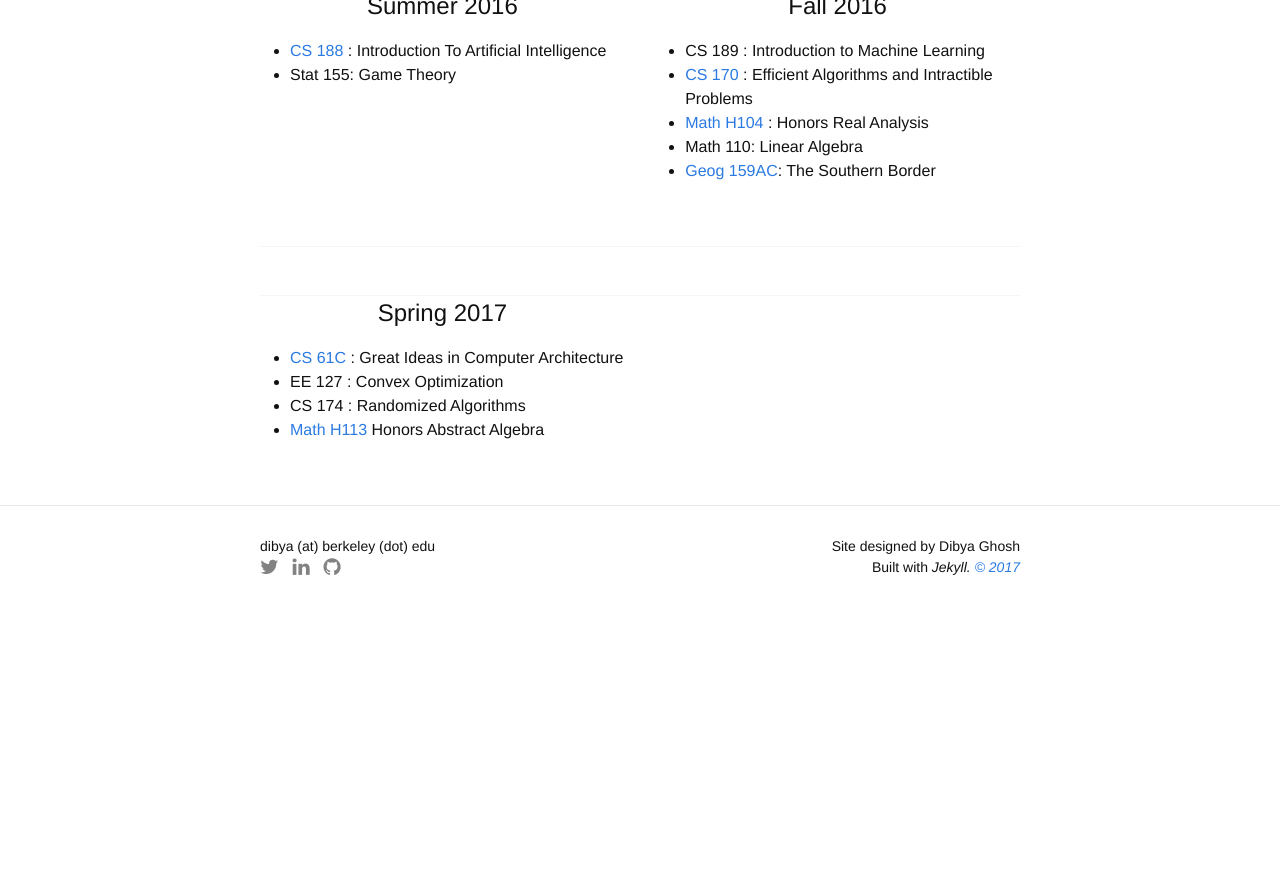
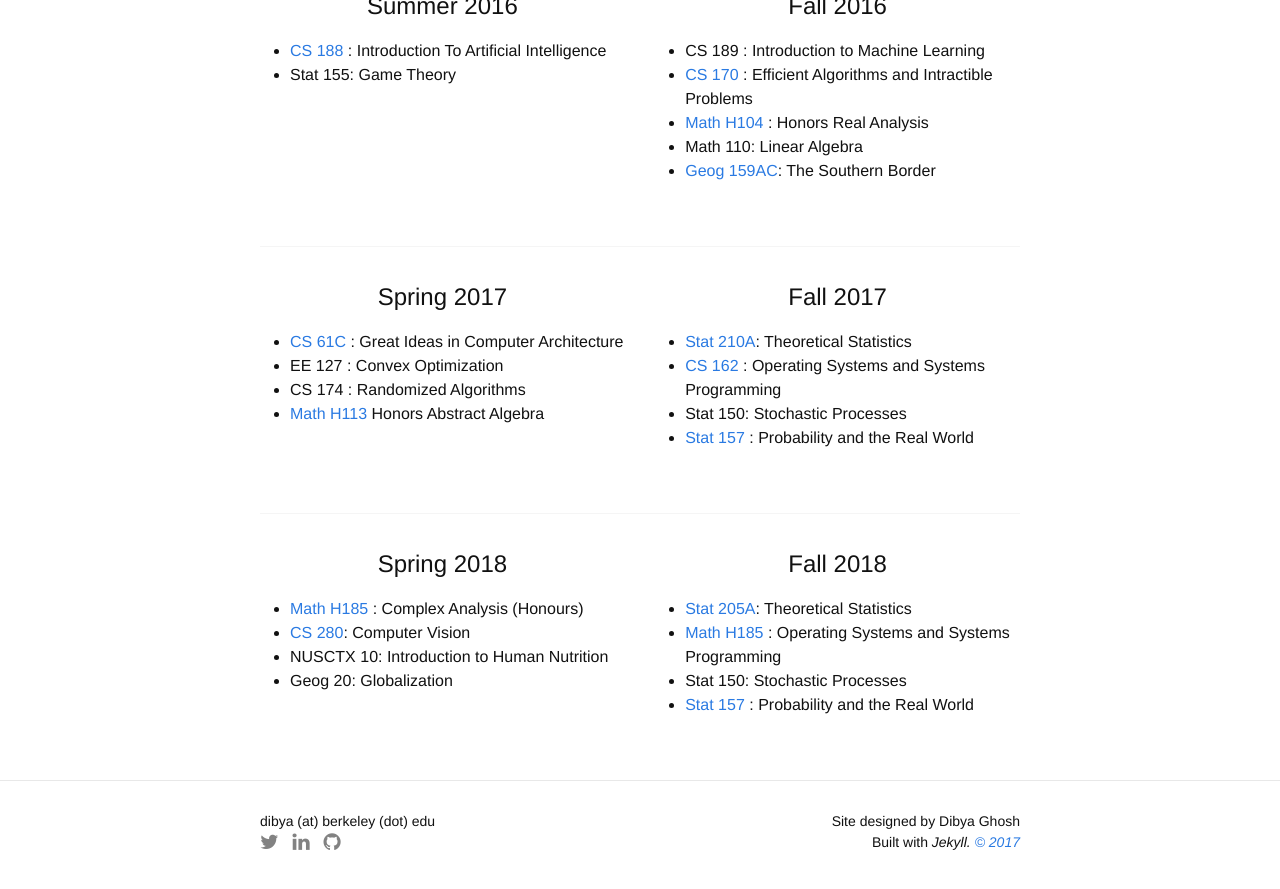
Before and after one commit to dibyaghosh/dibyaghosh.github.io, a Jekyll site: the page built from courses.html, in a window 1280 px wide and 900 px high, scrolled down 743 px. Shown: the top 889 px of the window. Built offline with Jekyll 4.4.1, drawn with Linux system fonts in a browser that asks for light colours; nearby versions of some CDN libraries; some web fonts are replaced; before the commit the page ends 1368 px from its top, so only the background shows below that.

Commit message:
Updated courses

```diff
--- a/courses.html
+++ b/courses.html
@@ -79,10 +79,46 @@ title: "Courses I've Taken'"
     <li> <a href="//www-inst.eecs.berkeley.edu/~cs61c/sp17/">CS 61C</a> : Great Ideas in Computer Architecture</li>
     <li> EE 127 : Convex Optimization</li>
     <li> CS 174 : Randomized Algorithms</li>
-    <li> <a href="https://math.berkeley.edu/~wodzicki/H113.S17/">Math H113</a> Honors Abstract Algebra</li>
+    <li> <a href="https://math.berkeley.edu/~wodzicki/H113/">Math H113</a> Honors Abstract Algebra</li>
     </ul>
 
 
   </div>
+  <div class="six columns">
 
+    <h2> Fall 2017</h2>
+        <ul>
+    <li><a href="https://www.stat.berkeley.edu/~wfithian/courses/stat210a/">Stat 210A</a>: Theoretical Statistics</li>
+    <li> <a href="https://inst.eecs.berkeley.edu/~cs162/fa17/">CS 162</a> : Operating Systems and Systems Programming</li>
+    <li> Stat 150: Stochastic Processes </li>
+    <li> <a href="https://www.stat.berkeley.edu/~aldous/157/index.html">Stat 157</a> : Probability and the Real World</li>
+    </ul>
+  </div>
+</div>
 <div class="divider"></div>
+
+<div class="row">
+
+
+  <div class="six columns">
+
+    <h2> Spring 2018</h2>
+        <ul>
+    <li> <a href="https://math.berkeley.edu/~hadfield/">Math H185</a> : Complex Analysis (Honours)</li>
+    <li> <a href="https://inst.eecs.berkeley.edu/~cs280/sp18/">CS 280</a>: Computer Vision</li>
+    <li> NUSCTX 10: Introduction to Human Nutrition</li>
+    <li> Geog 20:  Globalization</li>
+    </ul>
+
+
+  </div>
+  <div class="six columns">
+
+    <h2> Fall 2018</h2>
+        <ul>
+    <li><a href="https://www.stat.berkeley.edu/~wfithian/courses/stat210a/">Stat 205A</a>: Theoretical Statistics</li>
+    <li> <a href="https://inst.eecs.berkeley.edu/~cs162/fa17/">Math H185</a> : Operating Systems and Systems Programming</li>
+    <li> Stat 150: Stochastic Processes </li>
+    <li> <a href="https://www.stat.berkeley.edu/~aldous/157/index.html">Stat 157</a> : Probability and the Real World</li>
+    </ul>
+  </div>
```
Also changed, not shown: about.html (+4 -7 lines).
